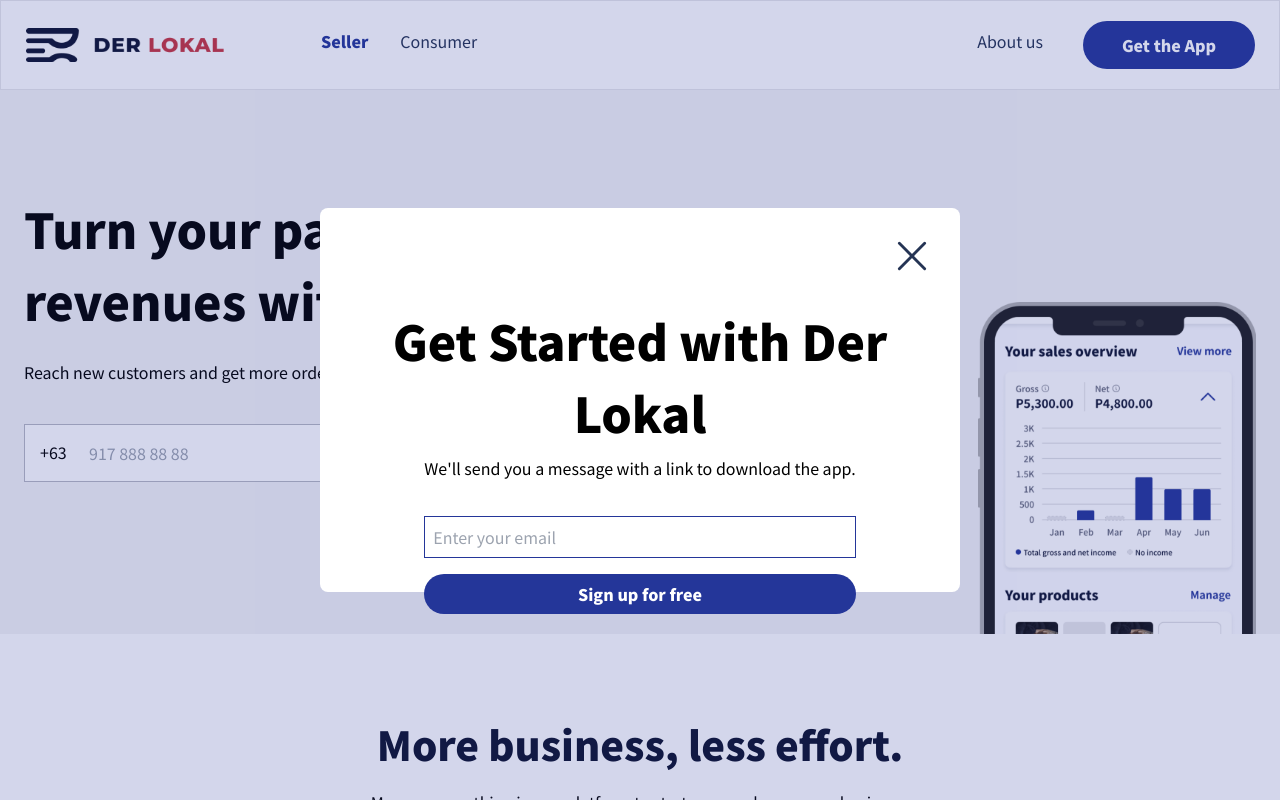
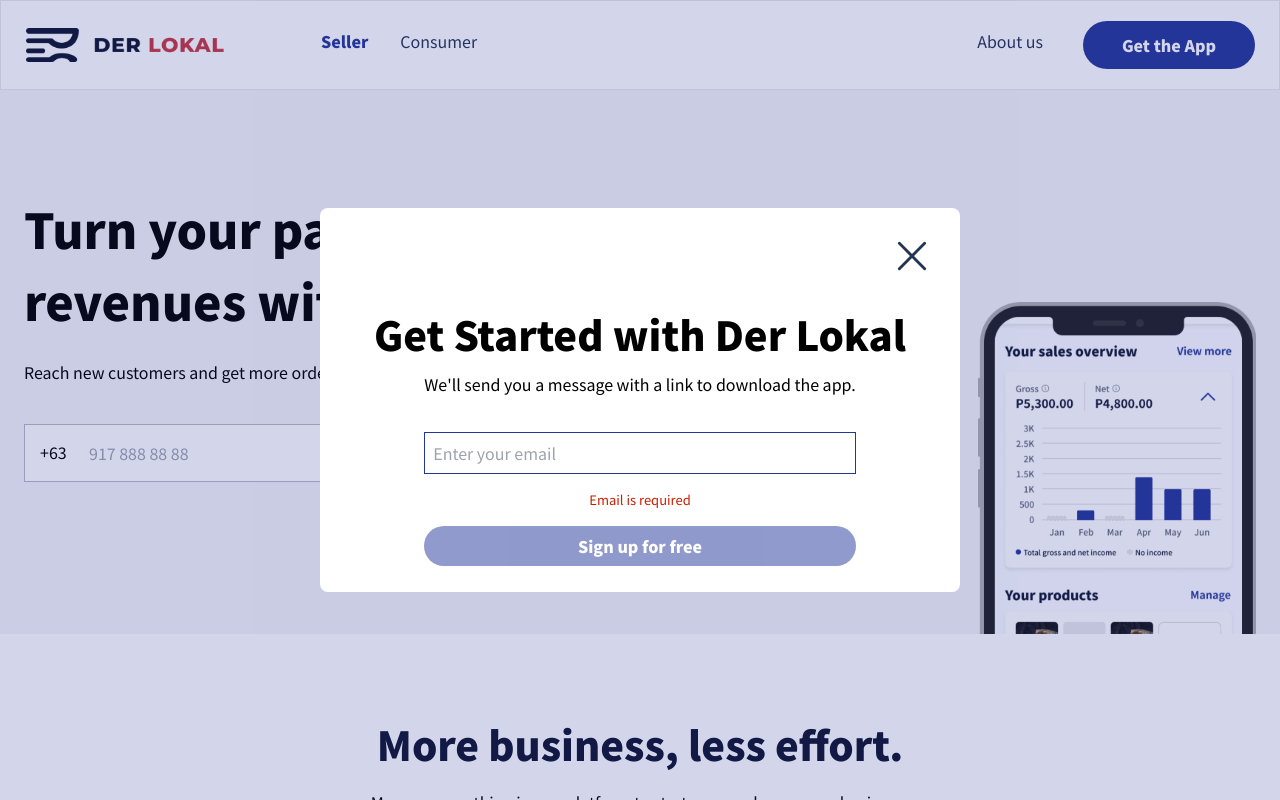
Before and after one commit to aguilarjayson19300/derlokal-web--experimental, a Next.js app: page /seller in a window 1280 px wide. Both pictures are taken after a click on the item "Get the App". Shown: the top 800 px of the page. Built offline with nearby package versions, Linux system fonts and the light colour scheme.

Commit message:
fix(get-the-app): email validation on first mount

```diff
--- a/components/Navbar.tsx
+++ b/components/Navbar.tsx
@@ -12,7 +12,7 @@
 }
 
 const emailValidationSchema = yup.object().shape({
-  email: yup.string().email().required()
+  email: yup.string().email('Email must be a valid email').required('Email is required')
 });
 
 const NavBar = ({ logo }: NavBarProps) => {
@@ -48,6 +48,10 @@
       console.log(values);
     }
   });
+
+  useEffect(() => {
+    formik.setTouched({ email: true });
+  }, []);
 
   return (
     <>
@@ -269,7 +273,7 @@
           onClose={() => setGetTheApp(false)}
         >
           <div className="flex flex-col items-center justify-center w-full gap-2 px-6 text-center sm:px-10">
-            <h1 className="w-full text-3xl font-bold xl:text-4xl sm:text-2xl">
+            <h1 className="w-full font-bold lg:text-3xl 2xl:text-4xl sm:text-2xl">
               Get Started with Der Lokal
             </h1>
             <form onSubmit={formik.handleSubmit}>
```
